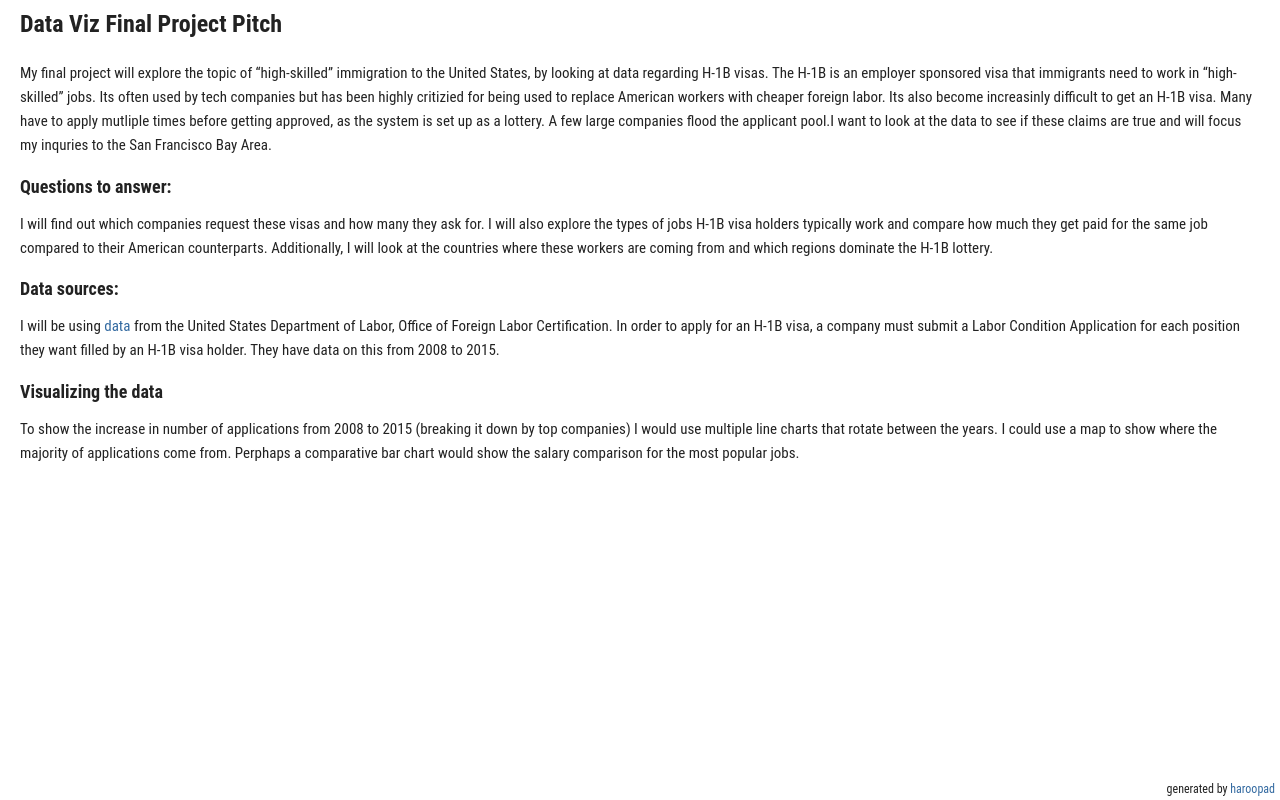
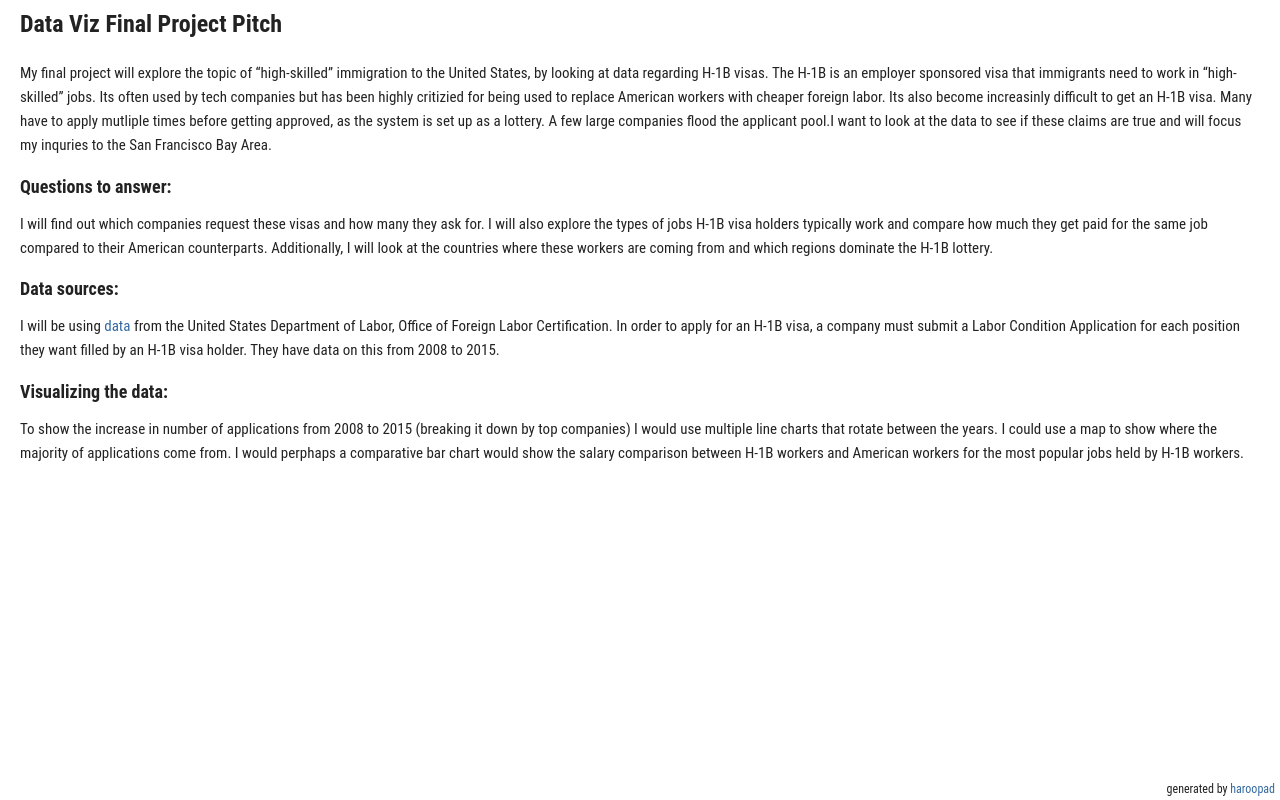
Before and after one commit to paayalzaveri/Data-Viz-project, a plain HTML site: page index.html in a window 1280 px wide. Drawn offline with Linux system fonts and the light colour scheme.

Commit message:
update on pitch

```diff
--- a/index.html
+++ b/index.html
@@ -23,9 +23,9 @@
 
 	<p>I will be using <a href="https://www.foreignlaborcert.doleta.gov/performancedata.cfm">data</a> from the United States Department of Labor, Office of Foreign Labor Certification. In order to apply for an H-1B visa, a company must submit a Labor Condition Application for each position they want filled by an H-1B visa holder. They have data on this from 2008 to 2015.</p>
 
-	<h5 id="visualizing-the-data"><a name="visualizing-the-data" href="#visualizing-the-data"></a>Visualizing the data</h5>
+	<h5 id="visualizing-the-data"><a name="visualizing-the-data" href="#visualizing-the-data"></a>Visualizing the data:</h5>
 
-	<p>To show the increase in number of applications from 2008 to 2015 (breaking it down by top companies) I would use multiple line charts that rotate between the years. I could use a map to show where the majority of applications come from. Perphaps a comparative bar chart would show the salary comparison for the most popular jobs. </p>
+	<p>To show the increase in number of applications from 2008 to 2015 (breaking it down by top companies) I would use multiple line charts that rotate between the years. I could use a map to show where the majority of applications come from. I would perphaps a comparative bar chart would show the salary comparison between H-1B workers and American workers for the most popular jobs held by H-1B workers. </p>
 
 <footer style="position:fixed; font-size:.8em; text-align:right; bottom:0px; margin-left:-25px; height:20px; width:100%;">generated by <a href="http://pad.haroopress.com" target="_blank">haroopad</a></footer>
 </body>
```
